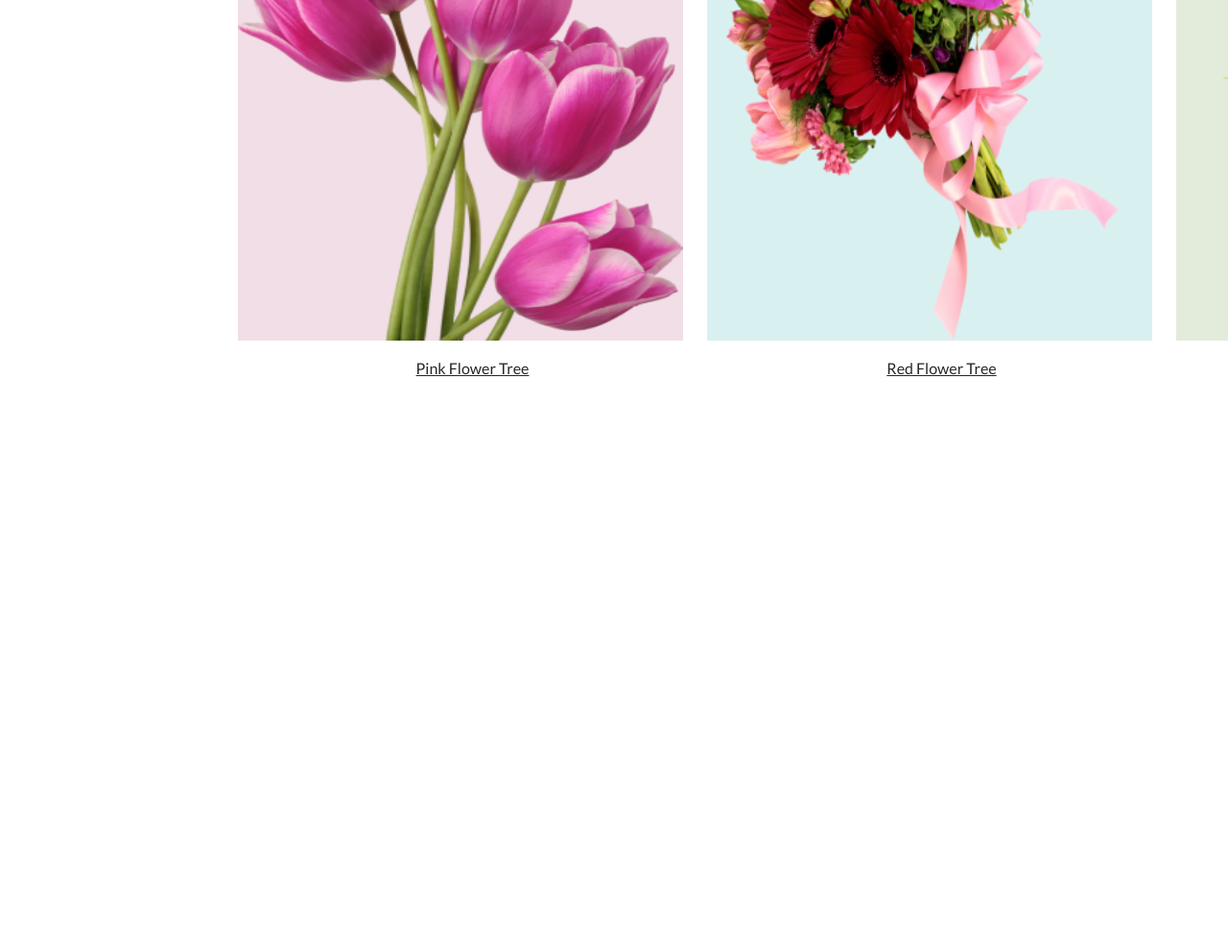
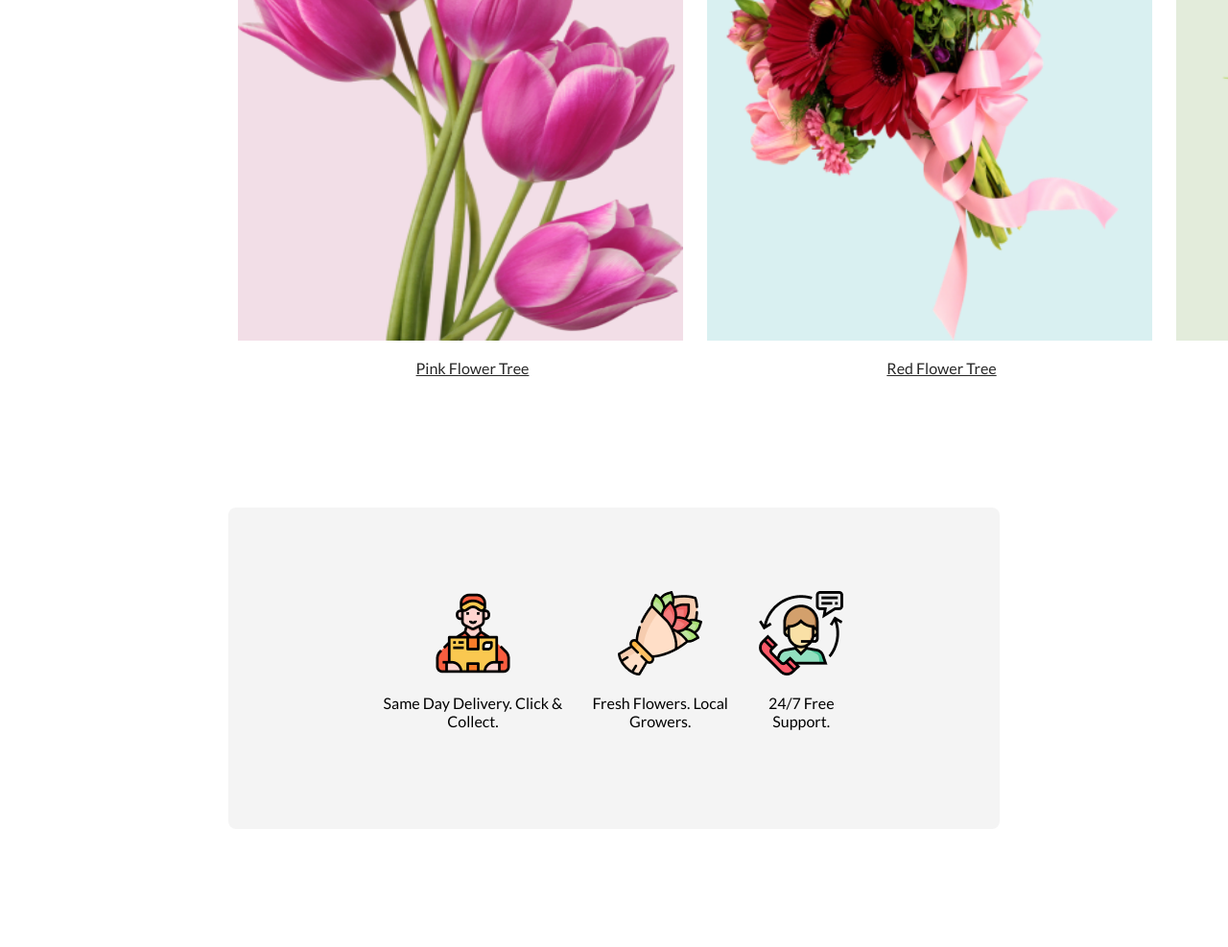
Before and after one commit to rar34/flower-shop, a plain HTML site: page index.html in a window 1280 px wide. Shown: the part 1731-2718 px from the top of the page at 96% size. Before the commit the page ends 2260 px from the top, so only its background shows below. Drawn offline with Linux system fonts and the light colour scheme.

Commit message:
added icons

```diff
--- a/index.html
+++ b/index.html
@@ -44,6 +44,23 @@
                 </div>
             </div>
         </section>
+
+        <section class="support-section">
+            <div class="support">
+                <div class="setup-icons">
+                    <img src="images/Group 57.png" alt=""><br>
+                    <p class="icon-text">Same Day Delivery. Click & Collect.</p>
+                </div>
+                <div class="setup-icons">
+                    <img src="images/Group 58.png" alt=""><br>
+                    <p class="icon-text">Fresh Flowers. Local Growers.</p>
+                </div>
+                <div class="setup-icons">
+                    <img src="images/Group 59.png" alt=""><br>
+                    <p class="icon-text">24/7 Free Support.</p>
+                </div>
+            </div>
+        </section>
     </main>
     <footer>
 
--- a/styles/flower.css
+++ b/styles/flower.css
@@ -87,3 +87,16 @@ body{
     text-decoration-line: underline;
     color: #272727;
 }
+.support-section{
+    /* padding-left: 230px;
+    padding-right: 230px; */
+    padding: 0 230px 120px;
+}
+.support{
+    display: flex;
+    text-align: center;
+    padding: 87px 150px;
+    justify-content: space-around;
+    border-radius: 8px;
+    background: rgba(39, 39, 39, 0.05);
+}
```
